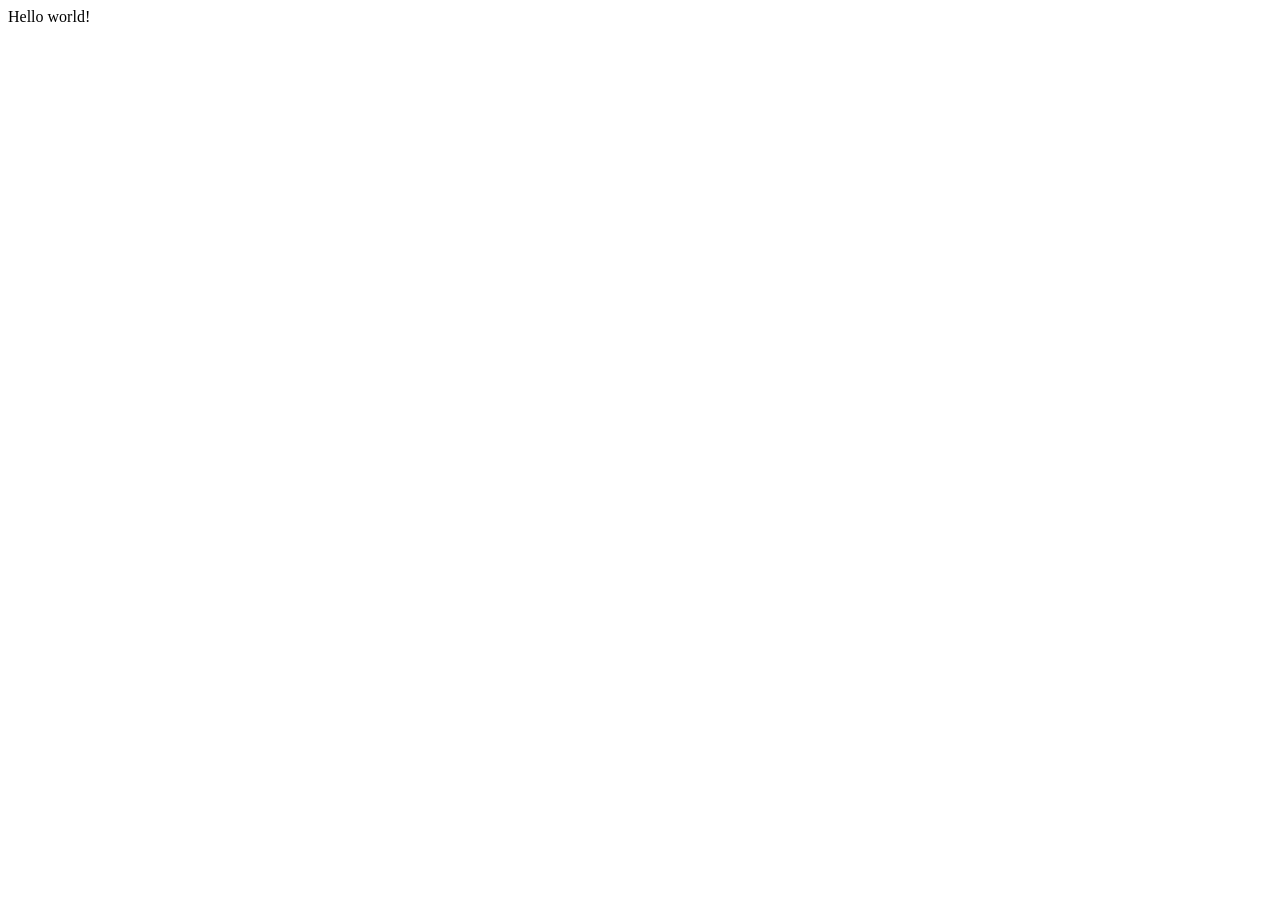
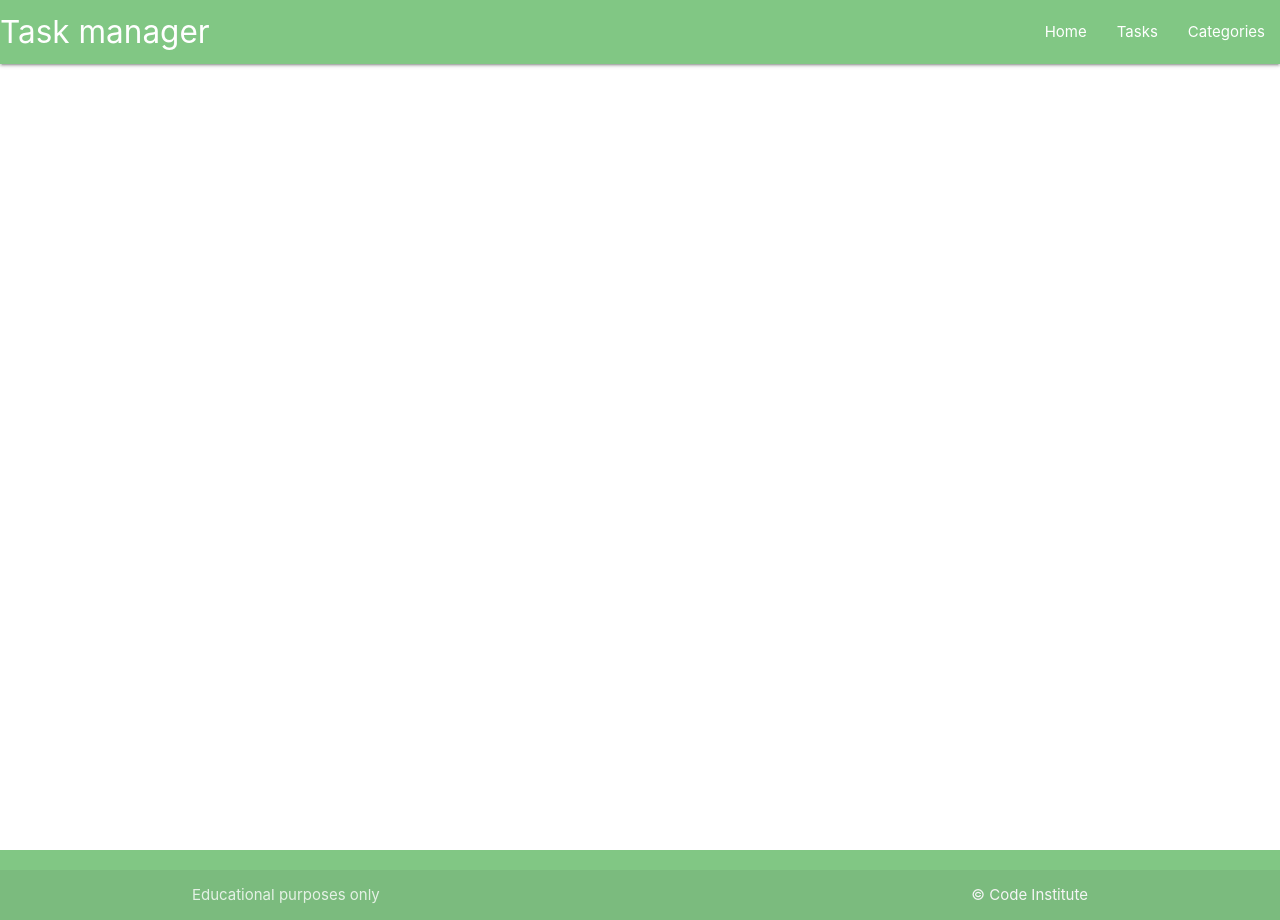
Before and after one commit to AlyshaJohnson/taskmanager, a Flask app: page / in a window 1280 px wide. Before the commit the page is almost empty. Run offline with Flask 2, Linux system fonts and the light colour scheme.

Commit message:
add header and footer elements to base.html

```diff
--- /dev/null
+++ b/taskmanager/static/css/style.css
@@ -0,0 +1,10 @@
+/* ------------------------------ sticky footer styling */
+body {
+    display: flex;
+    min-height: 100vh;
+    flex-direction: column;
+  }
+
+  main {
+    flex: 1 0 auto;
+  }
--- /dev/null
+++ b/taskmanager/static/js/script.js
@@ -0,0 +1,5 @@
+document.addEventListener('DOMContentLoaded', function() {
+    // sidenav initialisation
+    var sidenav = document.querySelectorAll('.sidenav');
+    M.Sidenav.init(sidenav);
+  });
--- a/taskmanager/templates/base.html
+++ b/taskmanager/templates/base.html
@@ -1,14 +1,58 @@
 <!DOCTYPE html>
 <html lang="en">
+
 <head>
     <meta charset="UTF-8">
     <meta http-equiv="X-UA-Compatible" content="IE=edge">
     <meta name="viewport" content="width=device-width, initial-scale=1.0">
+    <link rel="stylesheet" href="https://cdnjs.cloudflare.com/ajax/libs/materialize/1.0.0/css/materialize.min.css"
+        type="text/css">
+    <link rel="stylesheet" href="https://cdnjs.cloudflare.com/ajax/libs/font-awesome/6.2.0/css/all.min.css" integrity="sha512-xh6O/CkQoPOWDdYTDqeRdPCVd1SpvCA9XXcUnZS2FmJNp1coAFzvtCN9BmamE+4aHK8yyUHUSCcJHgXloTyT2A==" crossorigin="anonymous" referrerpolicy="no-referrer" />
+    <link rel="stylesheet" href="{{ url_for('static', filename='css/style.css') }}" type="text/css">
     <title>Task Manager</title>
 </head>
+
 <body>
 
-    Hello world!
+    <header>
+        <!-- desktop nav bar -->
+        <nav class="green lighten-2">
+            <div class="nav-wrapper">
+                <a href="{{ url_for('home') }}" class="brand-logo">Task manager</a>
+                <a href="#" data-target="mobile-demo" class="sidenav-trigger"><i class="fa-solid fa-bars"></i></a>
+                <ul class="right hide-on-med-and-down">
+                    <li><a href="{{ url_for('home') }}">Home</a></li>
+                    <li><a href="">Tasks</a></li>
+                    <li><a href="">Categories</a></li>
+                </ul>
+            </div>
+        </nav>
+
+        <!-- mobile sidenav -->
+        <ul class="sidenav" id="mobile-demo">
+            <li><a href="{{ url_for('home') }}">Home</a></li>
+            <li><a href="">Tasks</a></li>
+            <li><a href="">Categories</a></li>
+        </ul>
+    </header>
+
+    <main class="container">
+        {% block content %}
+        {% endblock %}
+    </main>
+
+    <footer class="page-footer green lighten-2">
+        <div class="footer-copyright">
+          <div class="container">
+          Educational purposes only
+          <a class="grey-text text-lighten-4 right" href="https://codeinstitute.net" target="_blank">&copy; Code Institute</a>
+          </div>
+        </div>
+      </footer>
+
+    <script src="https://cdnjs.cloudflare.com/ajax/libs/materialize/1.0.0/js/materialize.min.js"></script>
+    <script src="{{ url_for('static', filename='js/script.js') }}"></script>
 
 </body>
+
 </html>
```
